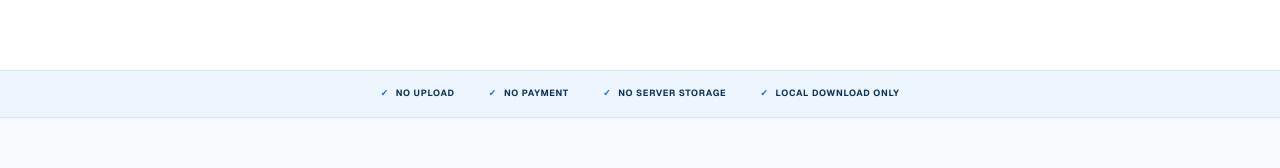
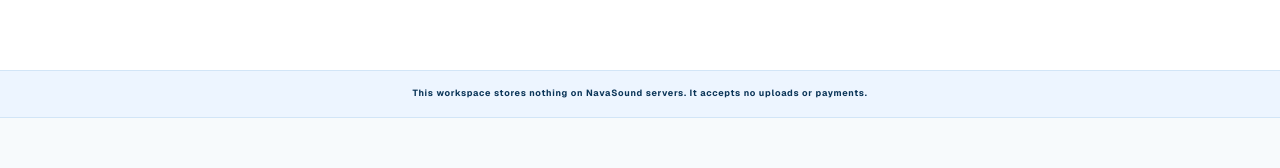
Before and after one commit to mehdiamiry40/navasound, a Next.js app: page /release in a window 1280 px wide. Shown: the part 424-592 px from the top of the page. Built offline with nearby package versions, Linux system fonts and the light colour scheme.

Commit message:
Apply record catalogue redesign to src/app/release/page.tsx

```diff
--- a/src/app/release/page.tsx
+++ b/src/app/release/page.tsx
@@ -6,6 +6,7 @@ import ReleaseBriefForm from "./release-brief-form";
 export const metadata: Metadata = {
   title: "Prepare a release | NavaSound",
   description: "Create a release brief on your device for the NavaSound founding artist beta.",
+  alternates: { canonical: "/release" },
 };
 
 export default function ReleasePage() {
@@ -23,9 +24,9 @@ export default function ReleasePage() {
           <Link className="text-link" href="/legal/beta">Read the beta terms ↗</Link>
         </div>
       </section>
-      <div className="release-boundary">
-        <span>NO UPLOAD</span><span>NO PAYMENT</span><span>NO SERVER STORAGE</span><span>LOCAL DOWNLOAD ONLY</span>
-      </div>
+      <p className="release-boundary">
+        This workspace stores nothing on NavaSound servers. It accepts no uploads or payments.
+      </p>
       <ReleaseBriefForm />
       <footer className="apply-footer release-footer">
         <p>Need help with the metadata?</p>
```
